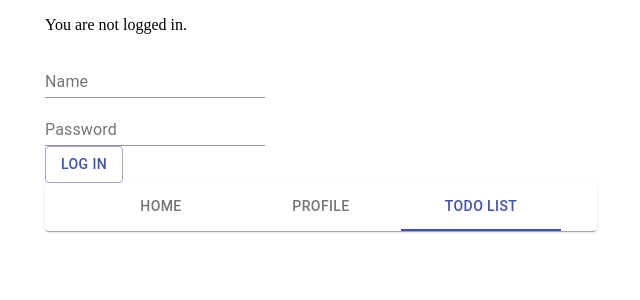
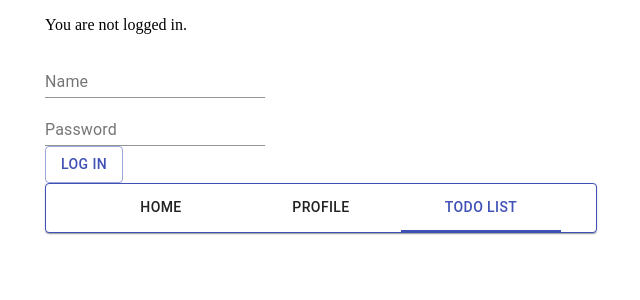
Before and after one commit to BensonLiao/redux-todos-with-delete, a React (Create React App) app: page /todolist in a window 1280 px wide. Shown: the top 300 px of the page, without its empty margins (319-959 px from the left). Built offline with nearby package versions, Linux system fonts and the light colour scheme; no server answers.

Commit message:
style(tabs): apply with unify material style

```diff
--- a/src/components/RouterTabs.js
+++ b/src/components/RouterTabs.js
@@ -2,7 +2,7 @@ import React from "react";
 import {withRouter} from "react-router";
 import {Route, Switch, Link} from "react-router-dom";
 import {Paper, Tab, Tabs} from '@material-ui/core';
-import {makeStyles} from "@material-ui/core/styles";
+import {makeStyles, useTheme} from "@material-ui/core/styles";
 import {useAuth} from './App'
 import Home from './Home';
 import Profile from './Profile';
@@ -11,9 +11,18 @@ import VisibleTodoList from '../containers/VisibleTodoList';
 import TodoListFilter from './TodoListFilter';
 
 const useStyles = makeStyles({
-  root: {
+  root: props => ({
     flexGrow: 1,
-  },
+    borderRadius: 4,
+    border: `1px solid ${props.palette.primary.main}`
+  }),
+  tab: props => ({
+    color: props.palette.text.primary,
+    '&:hover': {
+      color: props.palette.primary.main,
+      backgroundColor: props.palette.action.hover
+    }
+  })
 });
 
 const PrivateRoute = ({ component, ...rest }) => {
@@ -37,7 +46,8 @@ const TodoList = () => {
 }
 
 const RouterTabs = withRouter(({location}) => {
-  const classes = useStyles();
+  const theme = useTheme();
+  const classes = useStyles(theme);
   return (
     <>
       <Paper className={classes.root}>
@@ -47,9 +57,9 @@ const RouterTabs = withRouter(({location}) => {
           textColor="primary"
           centered
         >
-          <Tab label="Home" component={Link} to="/home" value='/home'/>
-          <Tab label="Profile" component={Link} to="/profile" value='/profile'/>
-          <Tab label="Todo List" component={Link} to="/todolist" value='/todolist'/>
+          <Tab className={classes.tab} label="Home" component={Link} to="/home" value='/home'/>
+          <Tab className={classes.tab} label="Profile" component={Link} to="/profile" value='/profile'/>
+          <Tab className={classes.tab} label="Todo List" component={Link} to="/todolist" value='/todolist'/>
         </Tabs>
       </Paper>
 
```
